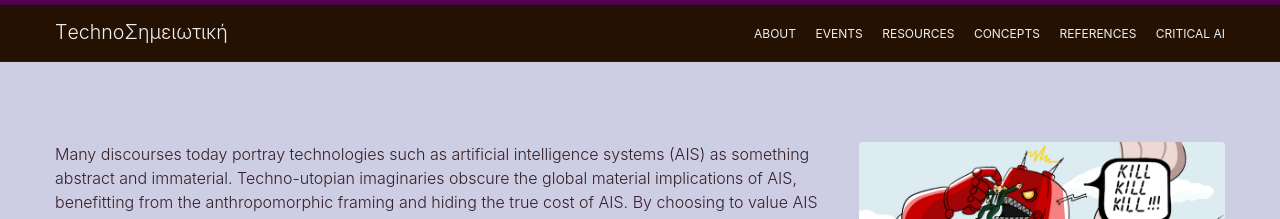
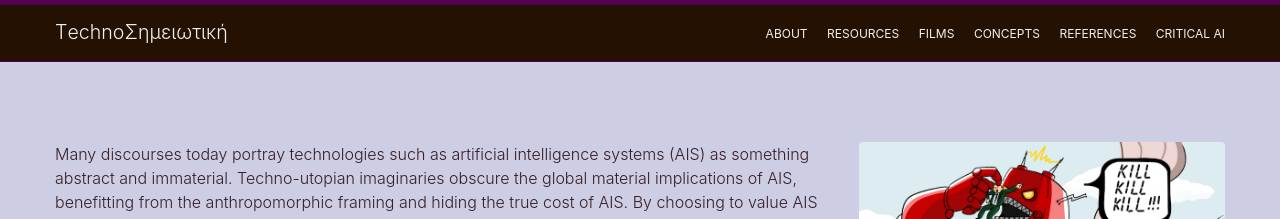
Before and after one commit to technosemiotics/technosemiotics.net, a Jekyll site: the page built from index.md, in a window 1280 px wide and 900 px high. Shown: the top 219 px of the window. Built offline with Jekyll 4.4.1, drawn with Linux system fonts in a browser that asks for light colours.

Commit message:
activating film pages

```diff
--- a/_config.yml
+++ b/_config.yml
@@ -42,8 +42,8 @@ minima:
   #   should be rendered.
   nav_pages:
     - _pages/about.md
-    - _pages/events.md
     - _pages/resources.md
+    - _pages/films.md
     - _pages/concepts.md
     - _pages/references-envtech-ai.md
     - _pages/critical-ai-scholars.md
@@ -85,6 +85,9 @@ collections:
   concepts:
     output: true
     permalink: /concepts/:name/
+  films:
+    output: true
+    permalink: /films/:name/
 
 
 defaults:
@@ -117,6 +120,12 @@ defaults:
       type: "events"
     values:
       layout: "event"
+  -
+    scope:
+      path: "" # an empty string here means all files in the project
+      type: "films"
+    values:
+      layout: "film"
 
 
 
```
